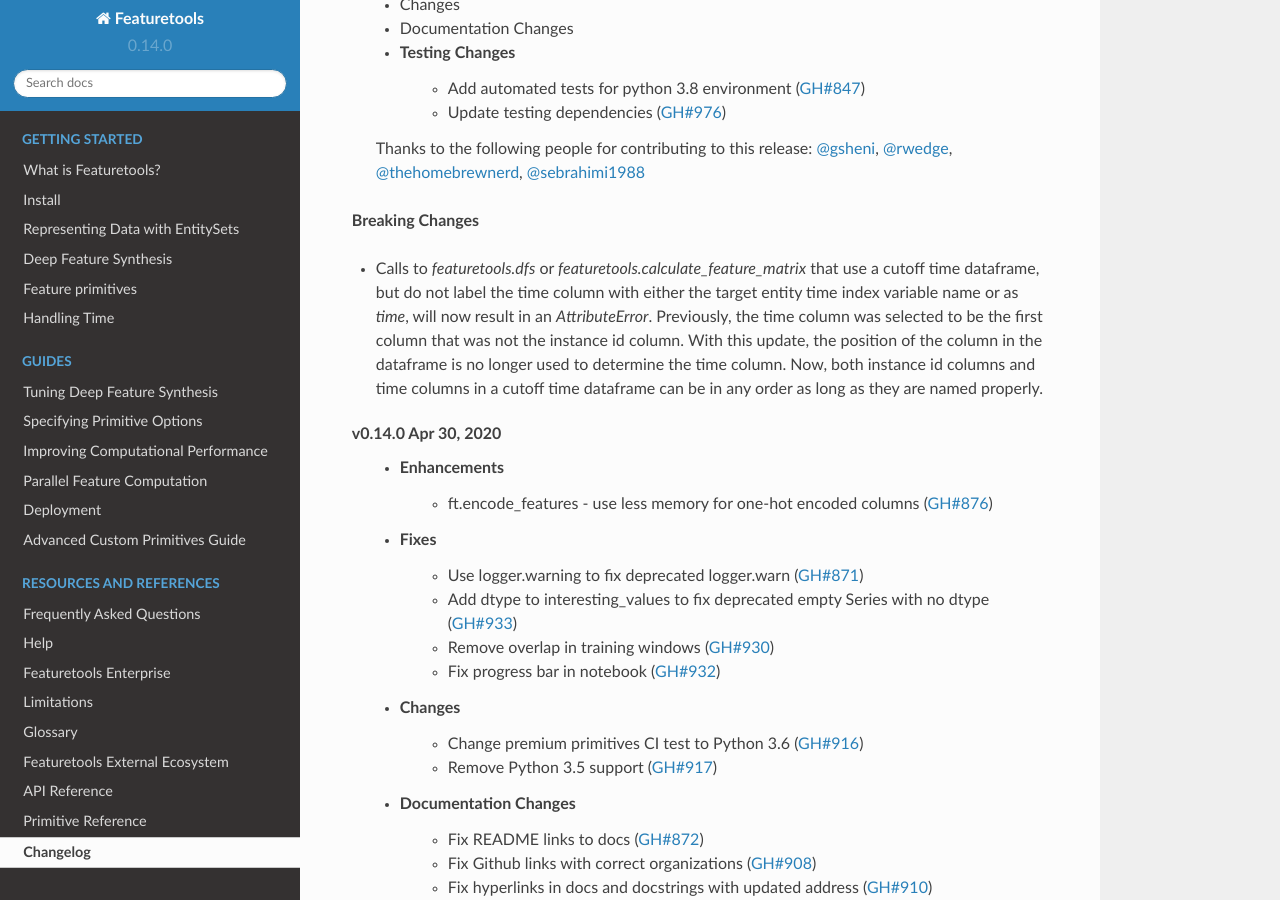
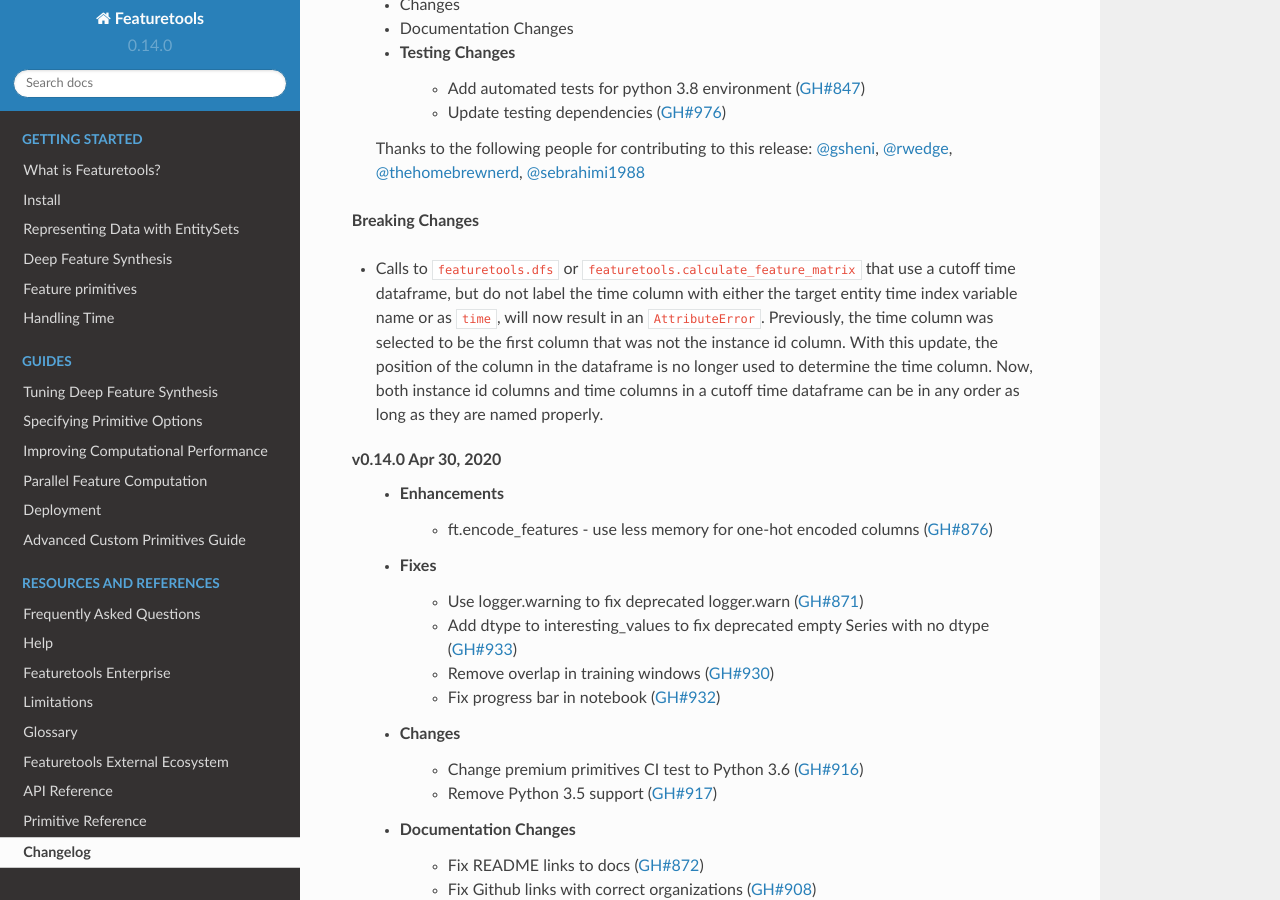
Before and after one commit to alteryx/featuretools, a Sphinx documentation site: the page built from docs/source/changelog.rst, in a window 1280 px wide and 900 px high, scrolled down 343 px. Built offline with Sphinx 7.4.7 and the Read the Docs theme 2.0.0, drawn with Linux system fonts in a browser that asks for light colours; pages that are not in the unit, such as notebooks, are missing from menus; comment, search, counter and statistics services are not loaded.

```diff
--- a/docs/source/changelog.rst
+++ b/docs/source/changelog.rst
@@ -18,9 +18,9 @@ Changelog
 
 **Breaking Changes**
 
-* Calls to `featuretools.dfs` or `featuretools.calculate_feature_matrix` that use a cutoff time
+* Calls to ``featuretools.dfs`` or ``featuretools.calculate_feature_matrix`` that use a cutoff time
   dataframe, but do not label the time column with either the target entity time index variable name or
-  as `time`, will now result in an `AttributeError`. Previously, the time column was selected to be the first
+  as ``time``, will now result in an ``AttributeError``. Previously, the time column was selected to be the first
   column that was not the instance id column. With this update, the position of the column in the dataframe is
   no longer used to determine the time column. Now, both instance id columns and time columns in a cutoff time
   dataframe can be in any order as long as they are named properly.
```
